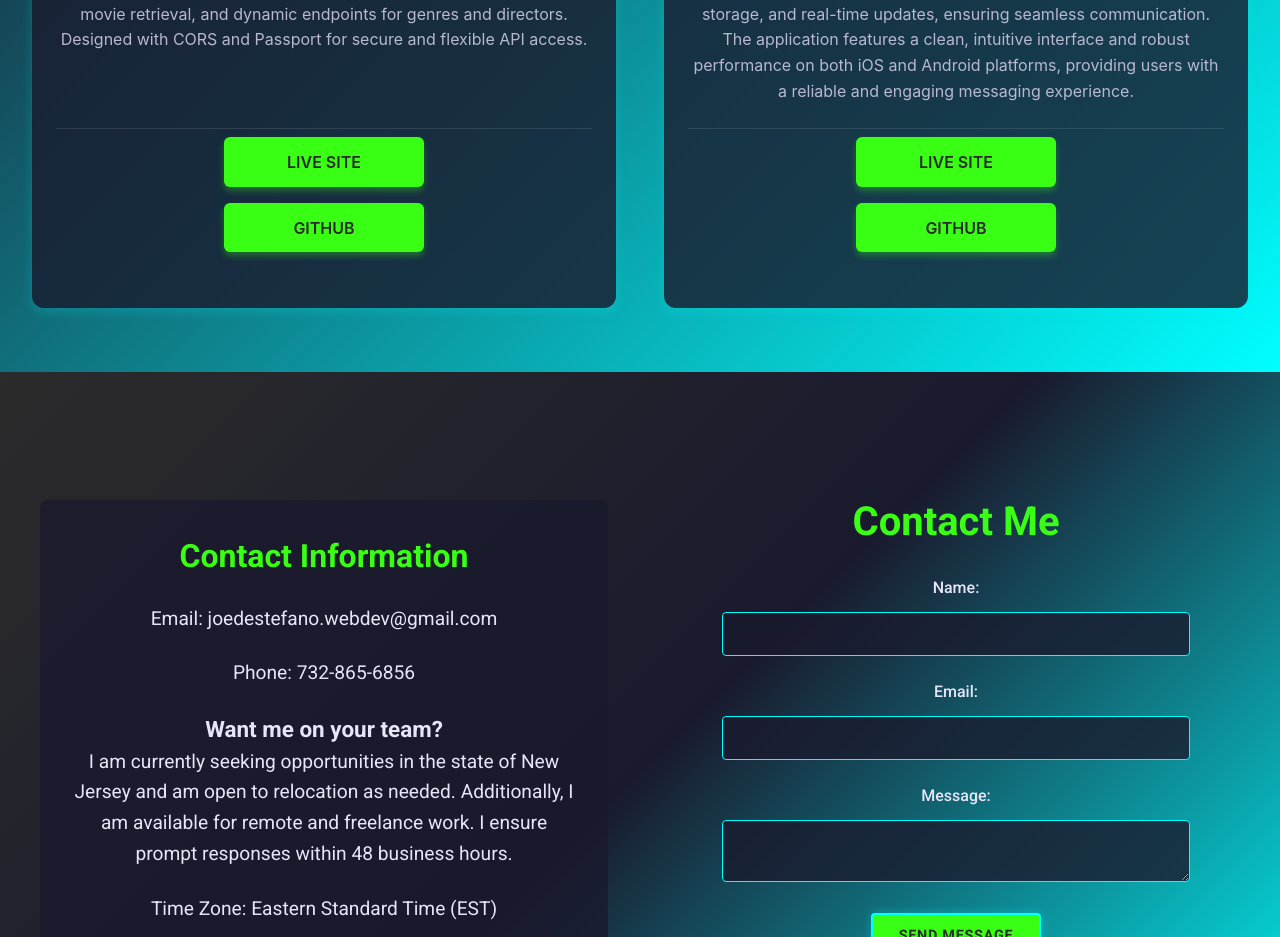
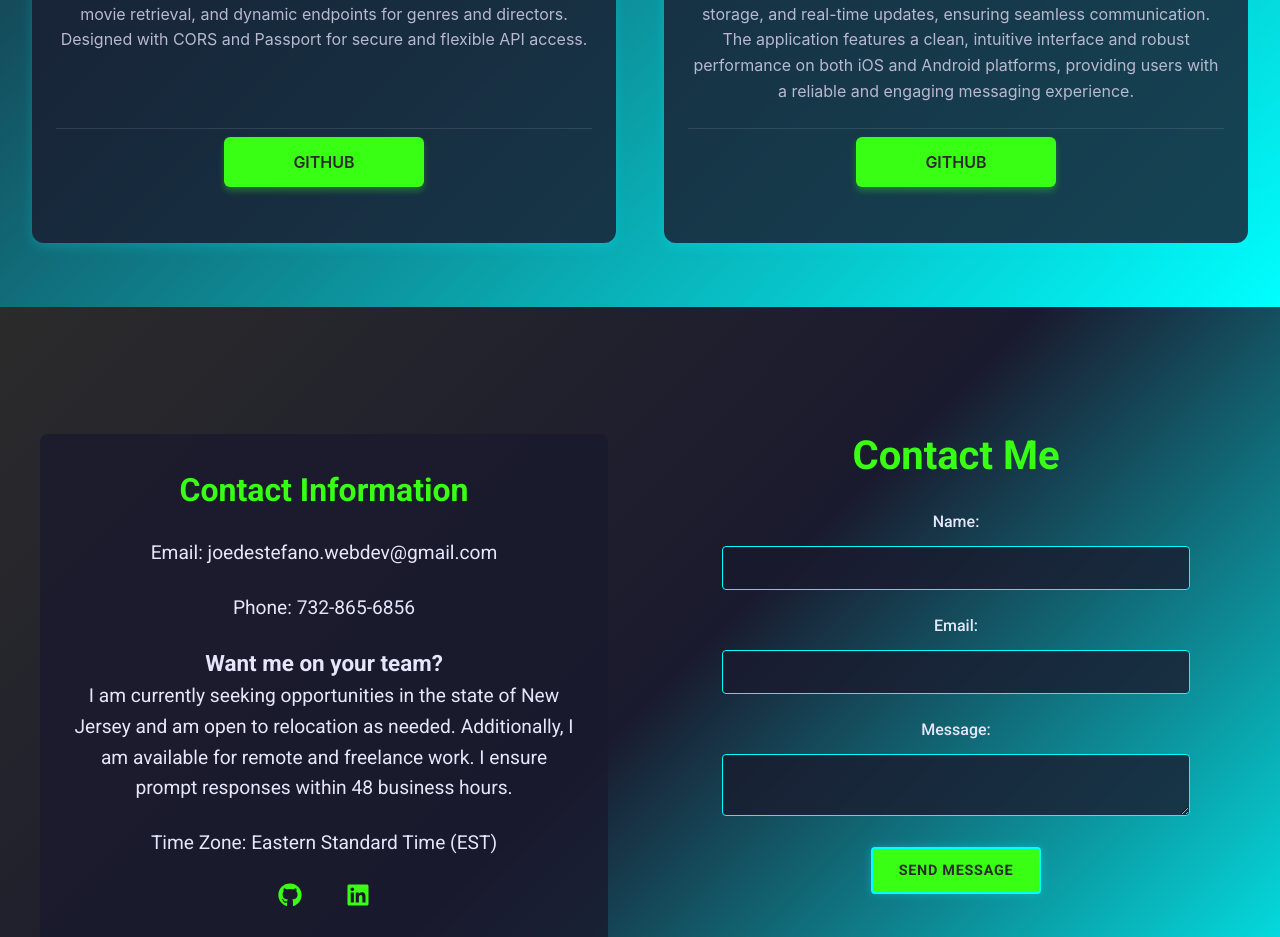
Before and after one commit to JDestefano11/React-Portfolio-Vite, a React (Vite) app: page / in a window 1280 px wide. Shown: the part 5084-6021 px from the top of the page. Built offline with nearby package versions, Linux system fonts and the light colour scheme.

Commit message:
"Removed Project 5 & 6 buttons from the project cards"

```diff
--- a/src/components/Projects.jsx
+++ b/src/components/Projects.jsx
@@ -107,6 +107,7 @@ export const Projects = () => {
               <h3>{project.name}</h3>
               <p>{project.description}</p>
               <div className="project-links">
+                {project.id < 5 && (
                   <a
                     href={project.liveUrl}
                     target="_blank"
@@ -115,6 +116,7 @@ export const Projects = () => {
                   >
                     Live Site
                   </a>
+                )}
                 {(project.id === 1 || project.id === 2 || project.id === 4) && (
                   <Link
                     to={
```
Lines whose indentation alone changed are shown as unchanged.
